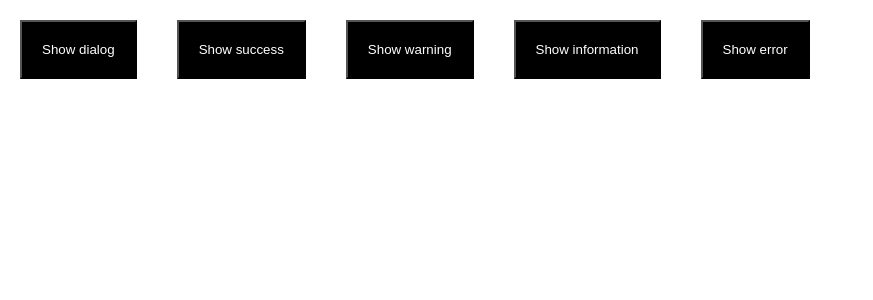
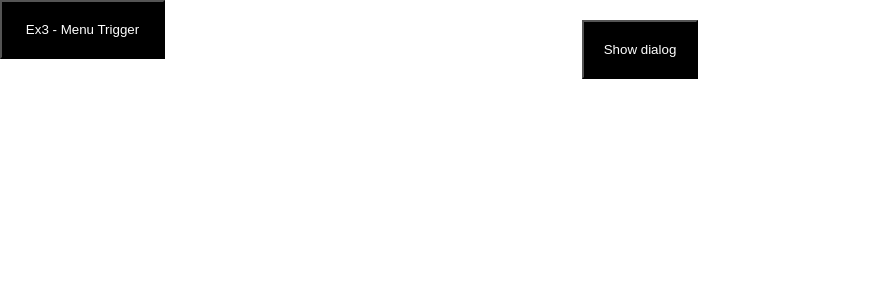
Before and after one commit to piotrekgie/05-interface, a React (Create React App) app: page /exercise-1 in a window 1280 px wide. Shown: the top 300 px of the page, without its empty margins (0-873 px from the left). Built offline with nearby package versions, Linux system fonts and the light colour scheme.

Commit message:
Ex3 Added menu

```diff
--- a/package.json
+++ b/package.json
@@ -8,6 +8,7 @@
     "@testing-library/user-event": "^12.8.3",
     "react": "^17.0.2",
     "react-dom": "^17.0.2",
+    "react-router-dom": "^5.2.0",
     "react-scripts": "4.0.3",
     "web-vitals": "^1.1.1"
   },
--- /dev/null
+++ b/src/App.css
@@ -0,0 +1,7 @@
+.buttons-wrapper {
+    text-align: center;
+}
+
+.home {
+    text-align: center;
+}
--- a/src/App.js
+++ b/src/App.js
@@ -1,13 +1,17 @@
 import React, {useState} from 'react';
+import {BrowserRouter as Router, Switch, Route} from 'react-router-dom';
+import './App.css';
 
+import {Button} from "./components/Form";
 import Dialog from "./components/Dialog/Dialog";
 import Snackbar from "./components/Snackbar/Snackbar";
-import {Button} from "./components/Form";
+import Menu from "./components/Menu";
 
 function App() {
     const [modal, setModal] = useState(false);
-    const [visible, setSnackbarVisible] = useState(true);
+    const [visibleSnackbar, setSnackbarVisible] = useState(true);
     const [processType, setProcessType] = useState('');
+    const [showMenu, setShowMenu] = useState(false);
 
     const handleShowClick = () => {
         setModal(!modal);
@@ -26,11 +30,38 @@ function App() {
         setSnackbarVisible(true);
     }
 
+    const handleShowMenuClick = () => {
+        setShowMenu(!showMenu);
+    }
+
     return (
-        <>
+        <Router>
+            <Button className="menu-trigger" handleClick={handleShowMenuClick} margin="0">
+                <span>Ex3 - Menu Trigger</span>
+            </Button>
+            {showMenu &&
+            <Menu handleShowClick={handleShowMenuClick}/>
+            }
+            <Switch>
+                <Route path="/exercise-1">
+                    <div className="buttons-wrapper">
                         <Button handleClick={handleShowClick}>
                             <span>Show dialog</span>
                         </Button>
+                        <Dialog
+                            title="Dialog title"
+                            content="Cras mattis consectetur purus sit amet fermentum. Cras justo odio, dapibus ac facilisis in, egestas eget quam. Morbi leo risus, porta ac consectetur ac, vestibulum at eros. Praesent commodo cursus magna, vel scelerisque nisl consectetur et. Vivamus sagittis lacus vel augue laoreet rutrum faucibus dolor auctor. Aenean lacinia bibendum nulla sed consectetur. Praesent commodo cursus magna, vel scelerisque nisl consectetur et. Donec sed odio dui. Donec ullamcorper nulla non metus auctor fringilla."
+                            open={modal}
+                            handleShowClick={handleShowClick}
+                            handleConfirmClick={handleConfirmClick}
+                            handleAbortClick={handleAbortClick}
+                            confirm="true"
+                            abort="true"
+                        />
+                    </div>
+                </Route>
+                <Route path="/exercise-2">
+                    <div className="buttons-wrapper">
                         <Button handleClick={(e) => {
                             handleSnackbarClick('success')
                         }}>
@@ -51,17 +82,7 @@ function App() {
                         }}>
                             <span>Show error</span>
                         </Button>
-            <Dialog
-                title="Dialog title"
-                content="Cras mattis consectetur purus sit amet fermentum. Cras justo odio, dapibus ac facilisis in, egestas eget quam. Morbi leo risus, porta ac consectetur ac, vestibulum at eros. Praesent commodo cursus magna, vel scelerisque nisl consectetur et. Vivamus sagittis lacus vel augue laoreet rutrum faucibus dolor auctor. Aenean lacinia bibendum nulla sed consectetur. Praesent commodo cursus magna, vel scelerisque nisl consectetur et. Donec sed odio dui. Donec ullamcorper nulla non metus auctor fringilla."
-                open={modal}
-                handleShowClick={handleShowClick}
-                handleConfirmClick={handleConfirmClick}
-                handleAbortClick={handleAbortClick}
-                confirm="true"
-                abort="true"
-            />
-            {visible &&
+                        {visibleSnackbar &&
                         <Snackbar
                             type={processType}
                             horizontalPosition="center"
@@ -70,7 +91,10 @@ function App() {
                             setVisible={setSnackbarVisible}
                         />
                         }
-        </>
+                    </div>
+                </Route>
+            </Switch>
+        </Router>
     );
 }
 
--- a/src/components/Dialog/Dialog.css
+++ b/src/components/Dialog/Dialog.css
@@ -1,6 +1,7 @@
 .dialog-wrapper {
     inset: 0;
     position: fixed;
+    text-align: left;
     z-index: 999;
 }
 
--- /dev/null
+++ b/src/components/Menu/Menu.css
@@ -0,0 +1,29 @@
+.menu-trigger {
+    position: fixed;
+    width: 165px;
+}
+
+.menu {
+    background-color: black;
+    position: fixed;
+    text-align: center;
+    top: 60px;
+    width: 165px;
+}
+
+.menu a {
+    display: block;
+    text-decoration: none;
+    color: white;
+    padding: 20px;
+    border: 1px solid white;
+}
+
+.menu a:active, .menu a.selected {
+    background-color: red;
+}
+
+.menu .close {
+    position: absolute;
+    right: -30px;
+}
--- /dev/null
+++ b/src/components/Menu/Menu.js
@@ -0,0 +1,19 @@
+import React from 'react';
+import {NavLink} from 'react-router-dom';
+
+import './Menu.css';
+import {Button} from "../Form";
+
+function Menu({handleShowClick}) {
+    return (
+        <div className="menu">
+            <Button className="close" margin="0" padding="5" handleClick={handleShowClick}>
+                <span>X</span>
+            </Button>
+            <NavLink exact to="/exercise-1" activeClassName="selected">Ex1 - Dialog</NavLink>
+            <NavLink exact to="/exercise-2" activeClassName="selected">Ex2 - Snackbars</NavLink>
+        </div>
+    )
+}
+
+export default Menu;
--- /dev/null
+++ b/src/components/Menu/index.js
@@ -0,0 +1 @@
+export {default} from './Menu';
--- a/src/components/Snackbar/Snackbar.css
+++ b/src/components/Snackbar/Snackbar.css
@@ -3,7 +3,7 @@
     color: white;
     display: flex;
     font-weight: 500;
-    padding: 6px 16px;
+    padding: 25px;
     position: absolute;
     z-index: 1000;
 }
```
Also changed, not shown: 1 other file (tests, documents, lock files or other folders). Lines whose indentation alone changed are shown as unchanged.
